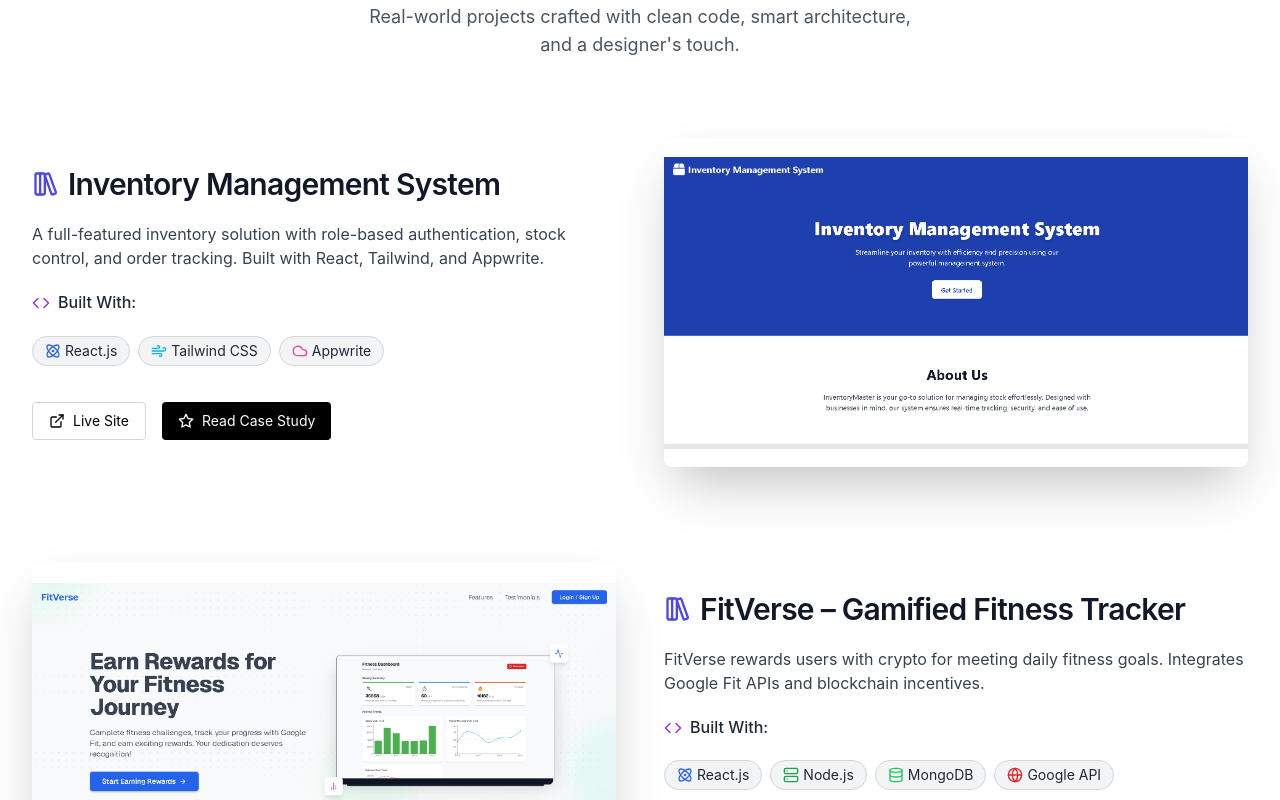
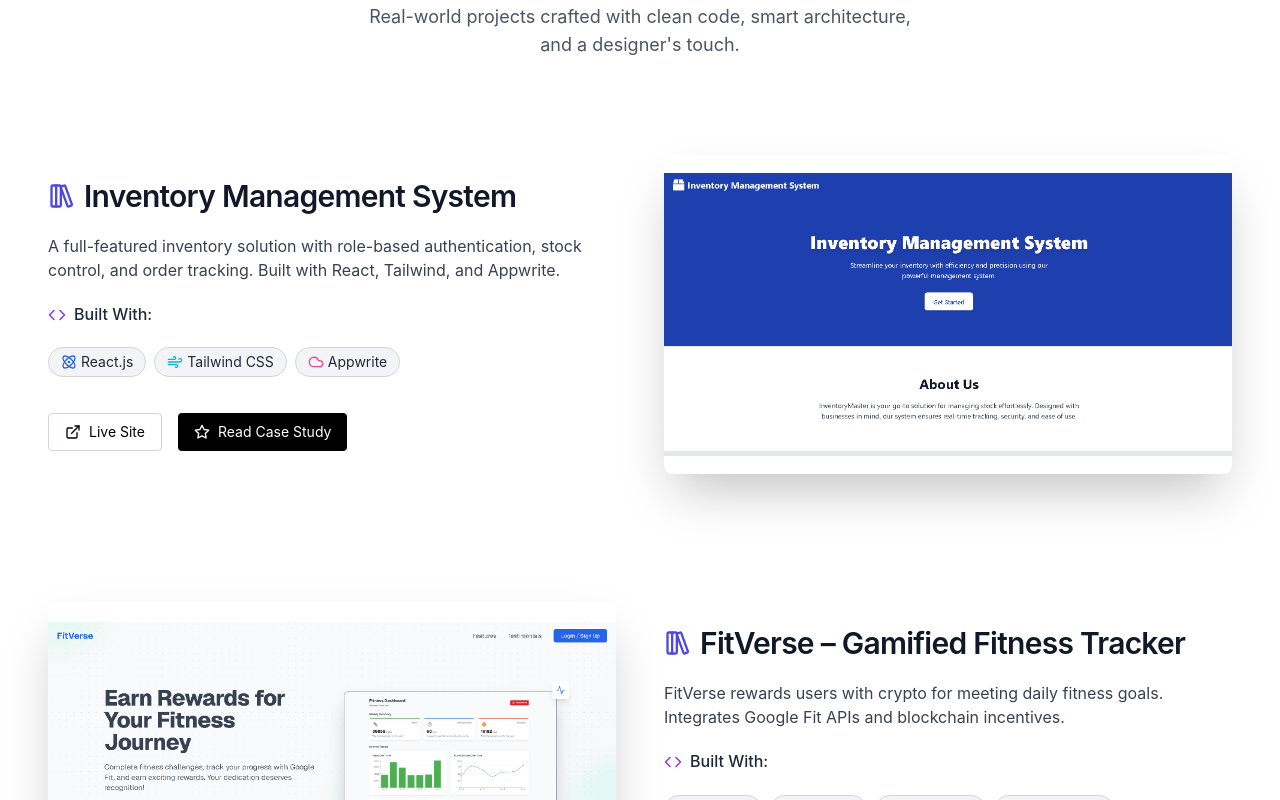
Before and after one commit to Jay-panchal-25/Portfolio-, a React (Vite) app: page / in a window 1280 px wide. Shown: the part 2300-3100 px from the top of the page. Built offline with nearby package versions, Linux system fonts and the light colour scheme; a web font is replaced by a local one.

Commit message:
fix issue

```diff
--- a/src/components/Projects.jsx
+++ b/src/components/Projects.jsx
@@ -90,9 +90,9 @@
           {projects.map((project, index) => (
             <motion.div
               key={project.id}
-              className={`flex   flex-col-reverse lg:flex-row ${
+              className={`flex flex-col-reverse lg:flex-row ${
                 index % 2 !== 0 ? "lg:flex-row-reverse" : ""
-              } items-center gap-10 sm:gap-12 group`}
+              } items-center gap-10 sm:gap-12 group shadow-md lg:shadow-none rounded-xl p-4`}
               initial={{ opacity: 0, y: 50 }}
               whileInView={{ opacity: 1, y: 0 }}
               transition={{ duration: 0.6, delay: index * 0.2 }}
```
